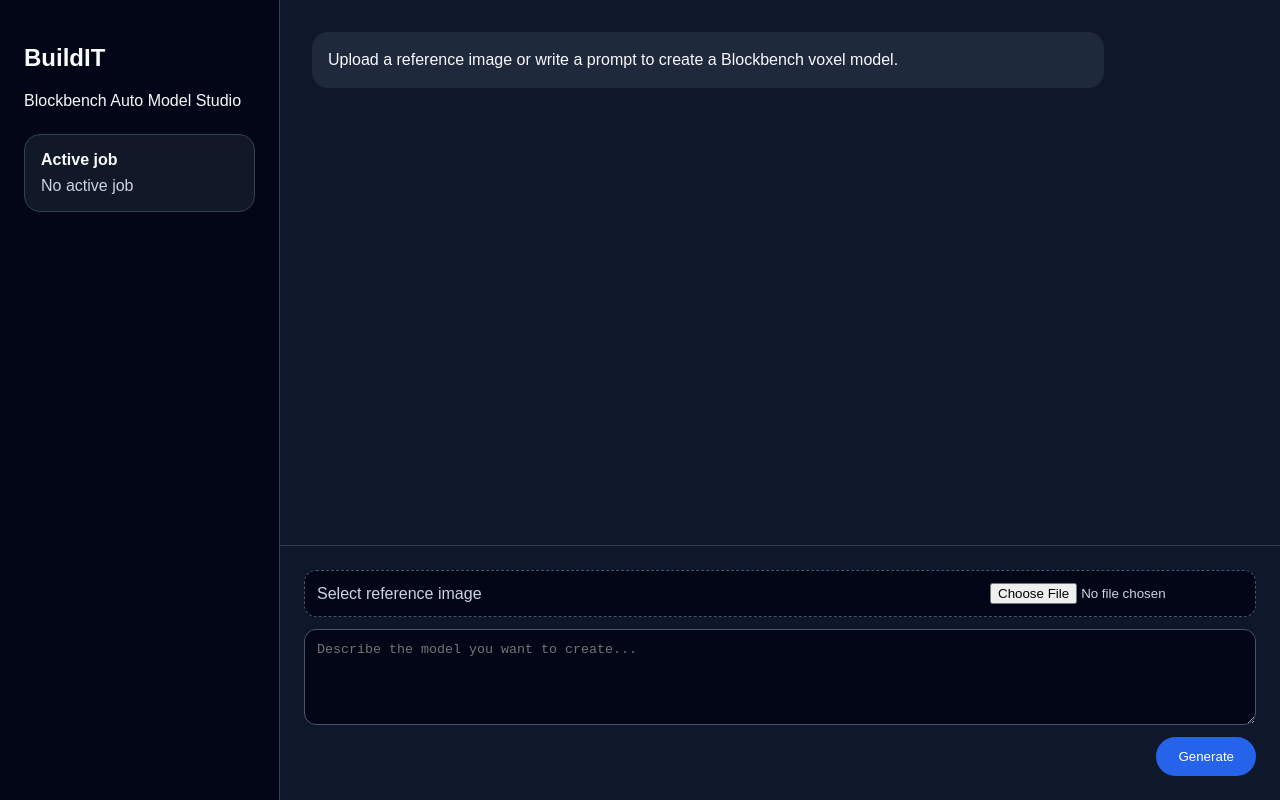
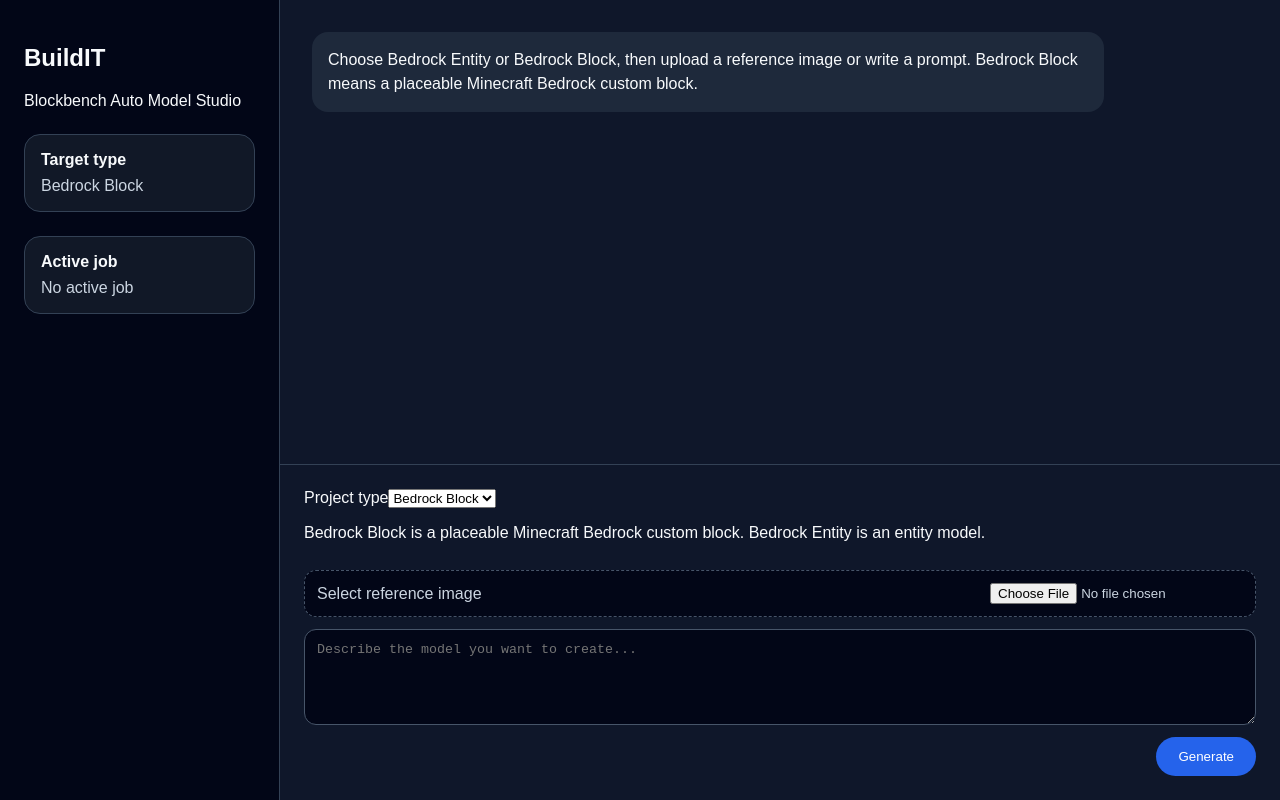
Before and after one commit to halokaryamedia-source/BuildIT, a React (Vite) app in the folder apps/desktop/: page / in a window 1280 px wide. Built offline with nearby package versions, Linux system fonts and the light colour scheme.

Commit message:
Limit desktop UI to Bedrock Entity and Bedrock Block

```diff
--- a/apps/desktop/src/main.tsx
+++ b/apps/desktop/src/main.tsx
@@ -3,6 +3,8 @@
 import "./styles.css";
 
 const engineUrl = "http://localhost:3987";
+
+type TargetFormat = "bedrock" | "bedrock_block";
 
 interface Message {
   role: "user" | "assistant";
@@ -42,14 +44,19 @@
   });
 }
 
+function getTargetLabel(format: TargetFormat): string {
+  return format === "bedrock" ? "Bedrock Entity" : "Bedrock Block";
+}
+
 function App() {
   const [prompt, setPrompt] = useState("");
+  const [targetFormat, setTargetFormat] = useState<TargetFormat>("bedrock_block");
   const [selectedFile, setSelectedFile] = useState<File | null>(null);
   const [activeJob, setActiveJob] = useState<ModelJob | null>(null);
   const [messages, setMessages] = useState<Message[]>([
     {
       role: "assistant",
-      content: "Upload a reference image or write a prompt to create a Blockbench voxel model."
+      content: "Choose Bedrock Entity or Bedrock Block, then upload a reference image or write a prompt. Bedrock Block means a placeable Minecraft Bedrock custom block."
     }
   ]);
 
@@ -96,7 +103,7 @@
     const trimmedPrompt = prompt.trim();
     if (!trimmedPrompt) return;
 
-    setMessages((current) => [...current, { role: "user", content: trimmedPrompt }]);
+    setMessages((current) => [...current, { role: "user", content: getTargetLabel(targetFormat) + ": " + trimmedPrompt }]);
     setPrompt("");
 
     try {
@@ -109,7 +116,7 @@
           prompt: trimmedPrompt,
           referenceImages,
           imagePaths: [],
-          format: "bbmodel",
+          format: targetFormat,
           autoReview: true
         })
       });
@@ -128,8 +135,8 @@
           role: "assistant",
           content:
             referenceImages.length > 0
-              ? "Job created with a reference image. The engine is now working with Blockbench MCP."
-              : "Job created. The engine is now working with Blockbench MCP."
+              ? "Job created with a reference image for " + getTargetLabel(targetFormat) + "."
+              : "Job created for " + getTargetLabel(targetFormat) + "."
         }
       ]);
     } catch (error) {
@@ -145,6 +152,10 @@
       <aside className="sidebar">
         <h1>BuildIT</h1>
         <p>Blockbench Auto Model Studio</p>
+        <div className="status-card">
+          <strong>Target type</strong>
+          <span>{getTargetLabel(targetFormat)}</span>
+        </div>
         <div className="status-card">
           <strong>Active job</strong>
           <span>{activeJob ? activeJob.status : "No active job"}</span>
@@ -170,6 +181,18 @@
           ) : null}
         </div>
         <div className="composer">
+          <div className="target-selector">
+            <label>
+              <span>Project type</span>
+              <select value={targetFormat} onChange={(event) => setTargetFormat(event.target.value as TargetFormat)}>
+                <option value="bedrock_entity">Bedrock Entity</option>
+                <option value="bedrock_block">Bedrock Block</option>
+              </select>
+            </label>
+            <p>
+              Bedrock Block is a placeable Minecraft Bedrock custom block. Bedrock Entity is an entity model.
+            </p>
+          </div>
           <label className="file-picker">
             <span>{selectedFile ? selectedFile.name : "Select reference image"}</span>
             <input
```
